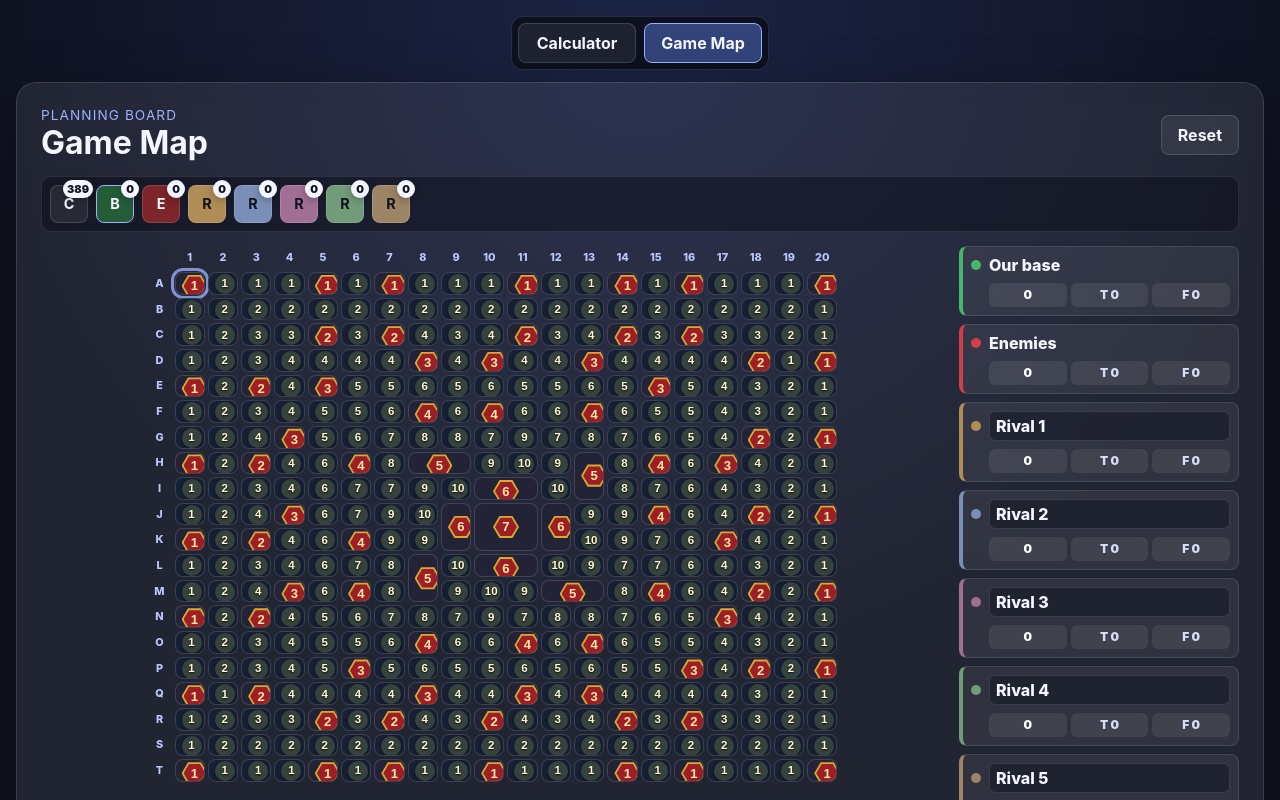
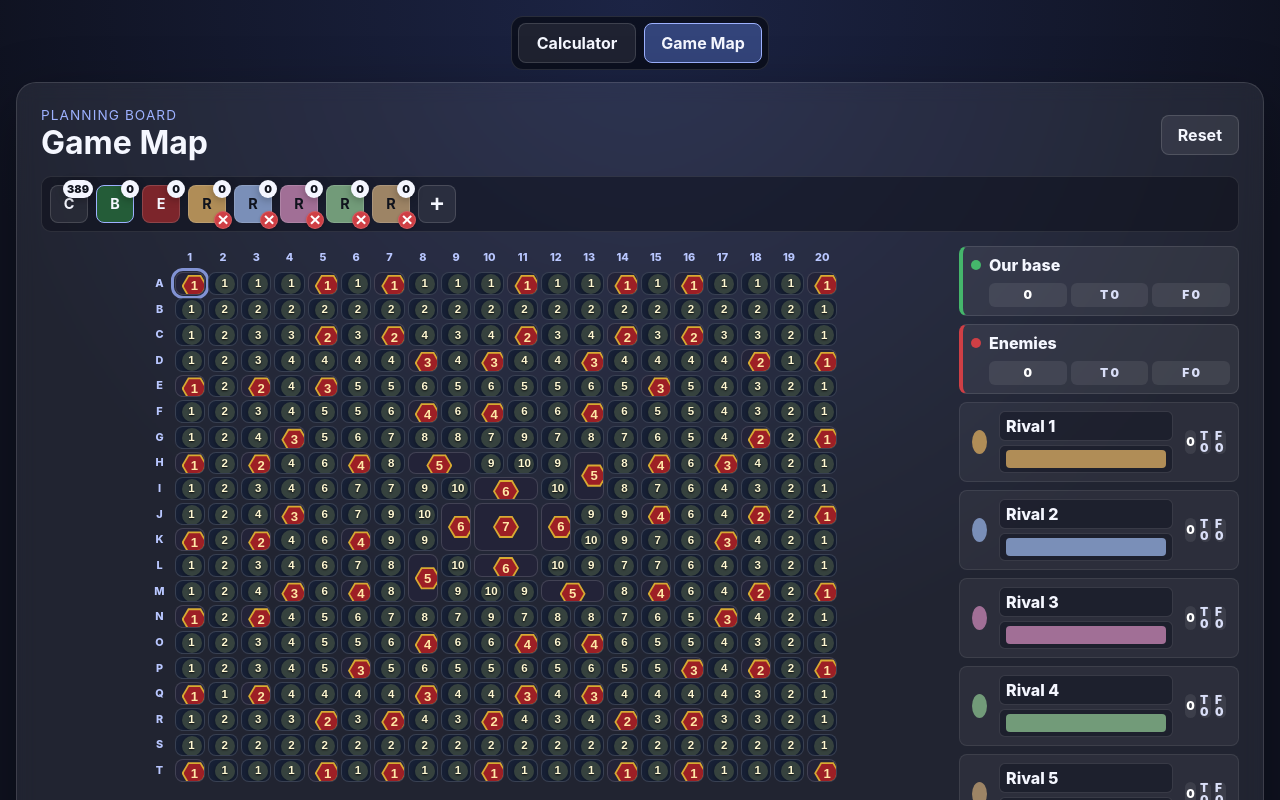
Before and after one commit to mgbargeron/x-clash-calculator, a React (Vite) app: page / in a window 1280 px wide. Both pictures are taken after a click on the button "Game Map". Shown: the top 800 px of the page. Built offline with nearby package versions, Linux system fonts and the light colour scheme.

Commit message:
Rivals are now dynamic and include color picker

```diff
--- a/src/GameMapPage.tsx
+++ b/src/GameMapPage.tsx
@@ -16,6 +16,7 @@ type MapTile = {
 type StoredMapData = {
   tiles?: unknown;
   rivalNames?: unknown;
+  rivalColors?: string[];
 };
 
 const MAP_STORAGE_KEY = "game-map-v1";
@@ -26,7 +27,8 @@ const markerTools: Array<{ marker: Exclude<TileMarker, "rival">; label: string;
   { marker: "enemy", label: "Enemy", icon: "E" },
 ];
 
-const rivalColors = [
+// Initialize with default colors but allow for dynamic addition
+const initialRivalColors = [
   "#b08d57",
   "#7a8fb8",
   "#a16f96",
@@ -34,7 +36,7 @@ const rivalColors = [
   "#9d8465",
 ];
 
-const defaultRivalNames = rivalColors.reduce<Record<string, string>>(
+const defaultRivalNames = initialRivalColors.reduce<Record<string, string>>(
   (names, color, index) => ({
     ...names,
     [color]: `Rival ${index + 1}`,
@@ -64,7 +66,7 @@ const createEmptyMap = (config: GameMapConfig): MapTilesById =>
   config.tiles.reduce<MapTilesById>(
     (tiles, tile) => ({
       ...tiles,
-      [tile.id]: { marker: "none", rivalColor: rivalColors[0], note: "" },
+      [tile.id]: { marker: "none", rivalColor: initialRivalColors[0], note: "" },
     }),
     {}
   );
@@ -93,7 +95,7 @@ function normalizeMap(config: GameMapConfig, parsed: unknown): MapTilesById {
     const rivalColor =
       typeof savedTile?.rivalColor === "string" && savedTile.rivalColor
         ? savedTile.rivalColor
-        : rivalColors[0];
+        : initialRivalColors[0];
 
     return {
       ...tiles,
@@ -116,7 +118,7 @@ function normalizeRivalNames(parsed: unknown): Record<string, string> {
     return defaultRivalNames;
   }
 
-  return rivalColors.reduce<Record<string, string>>(
+  return initialRivalColors.reduce<Record<string, string>>(
     (names, color, index) => ({
       ...names,
       [color]:
@@ -128,9 +130,22 @@ function normalizeRivalNames(parsed: unknown): Record<string, string> {
   );
 }
 
+function normalizeRivalColors(parsed: unknown): string[] {
+  const maybeColors =
+    parsed && typeof parsed === "object" && !Array.isArray(parsed)
+      ? (parsed as StoredMapData).rivalColors
+      : null;
+
+  if (!maybeColors || !Array.isArray(maybeColors) || !maybeColors.every(c => typeof c === "string")) {
+    return initialRivalColors;
+  }
+
+  return maybeColors;
+}
+
 async function loadStoredMap(
   config: GameMapConfig
-): Promise<{ tiles: MapTilesById; rivalNames: Record<string, string> }> {
+): Promise<{ tiles: MapTilesById; rivalNames: Record<string, string>; rivalColors: string[] }> {
   let parsed: unknown = null;
 
   if (window.electronAPI?.getMapData) {
@@ -138,27 +153,37 @@ async function loadStoredMap(
     return {
       tiles: normalizeMap(config, parsed),
       rivalNames: normalizeRivalNames(parsed),
+      rivalColors: normalizeRivalColors(parsed),
     };
   }
 
   try {
     const raw = window.localStorage.getItem(MAP_STORAGE_KEY);
     if (!raw) {
-      return { tiles: createEmptyMap(config), rivalNames: defaultRivalNames };
+      return {
+        tiles: createEmptyMap(config),
+        rivalNames: defaultRivalNames,
+        rivalColors: initialRivalColors
+      };
     }
 
     parsed = JSON.parse(raw);
     return {
       tiles: normalizeMap(config, parsed),
       rivalNames: normalizeRivalNames(parsed),
+      rivalColors: normalizeRivalColors(parsed),
     };
   } catch {
-    return { tiles: createEmptyMap(config), rivalNames: defaultRivalNames };
+    return {
+      tiles: createEmptyMap(config),
+      rivalNames: defaultRivalNames,
+      rivalColors: initialRivalColors
+    };
   }
 }
 
-function saveStoredMap(tiles: MapTilesById, rivalNames: Record<string, string>) {
-  const data = { tiles, rivalNames };
+function saveStoredMap(tiles: MapTilesById, rivalNames: Record<string, string>, rivalColors: string[]) {
+  const data = { tiles, rivalNames, rivalColors };
 
   if (window.electronAPI?.setMapData) {
     void window.electronAPI.setMapData(data);
@@ -217,7 +242,7 @@ function MapBoard({
       <div className="map-board" aria-label="Editable game map">
         {config.tiles.map((tileConfig) => {
           const tile =
-            tiles[tileConfig.id] ?? { marker: "none", rivalColor: rivalColors[0], note: "" };
+            tiles[tileConfig.id] ?? { marker: "none", rivalColor: initialRivalColors[0], note: "" };
 
           return (
             <button
@@ -259,9 +284,10 @@ export default function GameMapPage() {
   const hasLoadedStoredMap = useRef(false);
   const [tiles, setTiles] = useState<MapTilesById>(() => createEmptyMap(mapConfig));
   const [selectedMarker, setSelectedMarker] = useState<TileMarker>("base");
-  const [selectedRivalColor, setSelectedRivalColor] = useState(rivalColors[0]);
+  const [selectedRivalColor, setSelectedRivalColor] = useState(initialRivalColors[0]);
   const [selectedTileId, setSelectedTileId] = useState(firstTileId);
   const [rivalNames, setRivalNames] = useState<Record<string, string>>(defaultRivalNames);
+  const [rivalColors, setRivalColors] = useState<string[]>(initialRivalColors);
 
   useEffect(() => {
     let isMounted = true;
@@ -270,6 +296,7 @@ export default function GameMapPage() {
       if (!isMounted) return;
       setTiles(storedMap.tiles);
       setRivalNames(storedMap.rivalNames);
+      setRivalColors(storedMap.rivalColors);
       hasLoadedStoredMap.current = true;
     });
 
@@ -280,14 +307,14 @@ export default function GameMapPage() {
 
   useEffect(() => {
     if (!hasLoadedStoredMap.current) return;
-    saveStoredMap(tiles, rivalNames);
-  }, [tiles, rivalNames]);
+    saveStoredMap(tiles, rivalNames, rivalColors);
+  }, [tiles, rivalNames, rivalColors]);
 
   const selectedTileConfig =
     mapConfig.tiles.find((tile) => tile.id === selectedTileId) ?? mapConfig.tiles[0];
   const selectedTileLabel = selectedTileConfig ? getCoordinate(selectedTileConfig) : "";
   const selectedTile =
-    tiles[selectedTileId] ?? { marker: "none", rivalColor: rivalColors[0], note: "" };
+    tiles[selectedTileId] ?? { marker: "none", rivalColor: initialRivalColors[0], note: "" };
 
   const counts = useMemo(
     () =>
@@ -338,7 +365,7 @@ export default function GameMapPage() {
         }),
         {}
       ),
-    [tiles]
+    [tiles, rivalColors]
   );
 
   const rivalPointSummary = useMemo(
@@ -368,7 +395,7 @@ export default function GameMapPage() {
 
       return summaryByColor;
     },
-    [mapConfig.tiles, tiles]
+    [mapConfig.tiles, tiles, rivalColors]
   );
 
   function updateRivalName(color: string, name: string) {
@@ -420,6 +447,94 @@ export default function GameMapPage() {
     setSelectedTileId(firstTileId);
   }
 
+  // Function to add a new rival color
+  function addRival() {
+    const newColor = `#${Math.floor(Math.random()*16777215).toString(16)}`;
+
+    // Ensure the color is in proper 6-digit hex format
+    const normalizedColor = newColor.startsWith('#') ? newColor : `#${newColor.replace(/^#/, '')}`;
+
+    // Add new color to the list
+    setRivalColors(prev => [...prev, normalizedColor]);
+
+    // Create a default name for the new rival
+    const newRivalNames = { ...rivalNames };
+    const newIndex = rivalColors.length;
+    newRivalNames[normalizedColor] = `Rival ${newIndex + 1}`;
+
+    setRivalNames(newRivalNames);
+  }
+
+  // Function to update a rival color
+  function updateRivalColor(oldColor: string, newColor: string) {
+    // Convert to hex if needed (handle both #RGB and RGB formats)
+    let normalizedColor = newColor.startsWith('#') ? newColor : `#${newColor.replace(/^#/, '')}`;
+
+    // Ensure it's a valid 6-digit hex color
+    if (!/^[#]?[0-9A-Fa-f]{6}$/.test(normalizedColor.replace('#', ''))) {
+      return; // Invalid color format
+    }
+
+    // Normalize to uppercase hex format for consistency
+    normalizedColor = normalizedColor.toUpperCase();
+
+    // Update the color in the list
+    const newRivalColors = rivalColors.map(color => color === oldColor ? normalizedColor : color);
+    setRivalColors(newRivalColors);
+
+    // Update tiles with the old color to use the new color
+    setTiles(prev => {
+      const newTiles = { ...prev };
+      Object.keys(newTiles).forEach(tileId => {
+        if (newTiles[tileId].rivalColor === oldColor) {
+          newTiles[tileId] = {
+            ...newTiles[tileId],
+            rivalColor: normalizedColor
+          };
+        }
+      });
+      return newTiles;
+    });
+
+    // If the old color was selected, switch to new color
+    if (selectedRivalColor === oldColor) {
+      setSelectedRivalColor(normalizedColor);
+    }
+  }
+
+  // Function to remove a rival color
+  function removeRival(color: string) {
+    if (rivalColors.length <= 1) return; // Prevent removing the last rival
+
+    // Remove color from the list
+    const newRivalColors = rivalColors.filter(c => c !== color);
+    setRivalColors(newRivalColors);
+
+    // Remove associated names
+    const newRivalNames = { ...rivalNames };
+    delete newRivalNames[color];
+    setRivalNames(newRivalNames);
+
+    // Reassign tiles with this color to the first color
+    setTiles(prev => {
+      const newTiles = { ...prev };
+      Object.keys(newTiles).forEach(tileId => {
+        if (newTiles[tileId].rivalColor === color) {
+          newTiles[tileId] = {
+            ...newTiles[tileId],
+            rivalColor: newRivalColors[0]
+          };
+        }
+      });
+      return newTiles;
+    });
+
+    // If the removed color was selected, switch to first color
+    if (selectedRivalColor === color) {
+      setSelectedRivalColor(newRivalColors[0]);
+    }
+  }
+
   return (
     <section className="card map-page">
       <div className="page-title-row">
@@ -450,12 +565,12 @@ export default function GameMapPage() {
             </button>
           ))}
           {rivalColors.map((color, index) => (
+            <div key={color} className="rival-tool-container">
               <button
                 className={`icon-tool-button rival ${
                   selectedMarker === "rival" && selectedRivalColor === color ? "active" : ""
                 }`}
                 type="button"
-              key={color}
                 title={`Rival ${index + 1}`}
                 aria-label={`Rival ${index + 1}`}
                 onClick={() => {
@@ -467,7 +582,27 @@ export default function GameMapPage() {
                 <span>R</span>
                 <span className="tool-count">{rivalCounts[color] ?? 0}</span>
               </button>
+              <button
+                className="remove-rival-button"
+                type="button"
+                title={`Remove Rival ${index + 1}`}
+                aria-label={`Remove Rival ${index + 1}`}
+                onClick={() => removeRival(color)}
+                disabled={rivalColors.length <= 1}
+              >
+                ×
+              </button>
+            </div>
           ))}
+          <button
+            className="add-rival-button"
+            type="button"
+            title="Add New Rival"
+            aria-label="Add New Rival"
+            onClick={addRival}
+          >
+            +
+          </button>
         </div>
       </div>
 
@@ -506,15 +641,24 @@ export default function GameMapPage() {
           {rivalColors.map((color, index) => (
             <div
               className="score-row rival"
-              key={color}
+              key={index}
               style={{ "--score-color": color } as CSSProperties}
             >
               <span className="score-color" aria-hidden="true" />
+              <div className="rival-input-container">
                 <input
                   aria-label={`Rival ${index + 1} name`}
                   value={rivalNames[color] ?? `Rival ${index + 1}`}
                   onChange={(event) => updateRivalName(color, event.target.value)}
                 />
+                <input
+                  type="color"
+                  className="rival-color-picker"
+                  value={color}
+                  onChange={(e) => updateRivalColor(color, e.target.value)}
+                  title={`Change color for Rival ${index + 1}`}
+                />
+              </div>
               {renderPointSummary(rivalPointSummary[color])}
             </div>
           ))}
--- a/src/styles.css
+++ b/src/styles.css
@@ -238,6 +238,23 @@ h1 {
     background: var(--score-color, #9db1ff);
 }
 
+.score-row.rival {
+  display: flex;
+  align-items: center;
+  gap: 12px;
+  padding: 8px 12px;
+  border-radius: 8px;
+  background: rgba(255, 255, 255, 0.05);
+  border: 1px solid rgba(255, 255, 255, 0.08);
+}
+
+.score-row.rival .score-color {
+  width: 24px;
+  height: 24px;
+  border-radius: 50%;
+  background: var(--score-color);
+}
+
 .score-row strong,
 .score-row input {
     min-width: 0;
@@ -476,6 +493,86 @@ h1 {
     background: rgba(255, 255, 255, 0.08);
 }
 
+.add-rival-button {
+    display: grid;
+    place-items: center;
+    width: 38px;
+    height: 38px;
+    border-radius: 8px;
+    font-size: 1.5rem;
+    font-weight: 700;
+    background: rgba(255, 255, 255, 0.08);
+    color: #f5f7ff;
+    border: 1px solid rgba(255, 255, 255, 0.14);
+    cursor: pointer;
+    transition: all 0.2s ease;
+}
+
+.add-rival-button:hover {
+    background: rgba(255, 255, 255, 0.14);
+    border-color: #9db1ff;
+}
+
+.rival-tool-container {
+  display: flex;
+  align-items: center;
+  gap: 4px;
+  position: relative;
+}
+
+.rival-input-container {
+  display: flex;
+  flex-direction: column;
+  gap: 4px;
+  min-width: 120px;
+}
+
+.rival-color-picker {
+  width: 100%;
+  height: 24px;
+  border: none;
+  border-radius: 4px;
+  cursor: pointer;
+  padding: 0;
+}
+
+.rival-color-picker::-webkit-color-swatch {
+  border-radius: 4px;
+  border: none;
+}
+
+.rival-color-picker::-webkit-color-swatch-wrapper {
+  padding: 0;
+}
+
+.remove-rival-button {
+    position: absolute;
+    font-size: 1.2rem;
+    background: #cf3f45;
+    color: white;
+    bottom: -6px;
+    right: -6px;
+    width: 18px;
+    height: 18px;
+    border-radius: 50%;
+    display: flex;
+    align-items: center;
+    justify-content: center;
+    padding: 0;
+    border: 1px solid rgba(255, 255, 255, 0.14);
+    box-shadow: 0 1px 3px rgba(0, 0, 0, 0.2);
+    font-weight: bold;
+}
+
+.remove-rival-button:hover {
+    background: #a72d33;
+}
+
+.remove-rival-button:disabled {
+    opacity: 0.4;
+    cursor: not-allowed;
+}
+
 .tool-button {
     flex: 1 1 110px;
     min-height: 36px;
```
Also changed, not shown: snippet.txt (added), 1 other file (tests, documents, lock files or other folders). Lines whose indentation alone changed are shown as unchanged.
